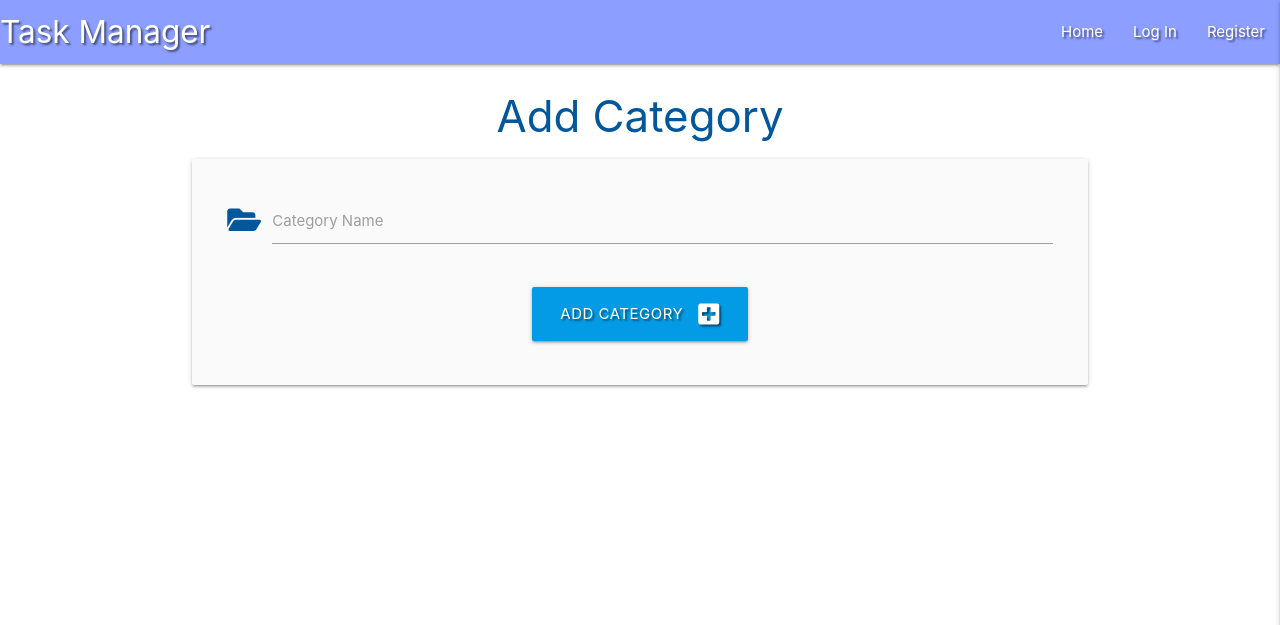
After one commit to ANDREWAHN-UK/Mini-Project-Task-Manager, a Flask app: page /add_category in a window 1280 px wide. The commit adds this page. Shown: the top 625 px of the page. Run offline with Flask 2, Linux system fonts and the light colour scheme; some libraries are stand-ins or nearby versions.

Commit message:
templates - added add_category.html; updated categories.html

```diff
--- /dev/null
+++ b/templates/add_category.html
@@ -0,0 +1,30 @@
+{% extends "base.html" %}
+{% block content %}
+
+    <h3 class="light-blue-text text-darken-4 center-align">Add Category</h3>
+
+    <div class="row card-panel grey lighten-5">
+        <form class="col s12" method="POST" action="{{ url_for('add_category') }}">
+
+            <!-- Category name -->
+            <div class="row">
+                <div class="input-field col s12">
+                    <i class="fas fa-folder-open prefix light-blue-text text-darken-4"></i>
+                    <input id="category_name" name="category_name" minlength="3" maxlength="25"
+                        type="text" class="validate" required>
+                    <label for="category_name">Category Name</label>
+                </div>
+            </div>
+
+            <!-- submit button -->
+            <div class="row">
+                <div class="col s12 center-align">
+                    <button type="submit" class="btn-large light-blue darken-1 text-shadow">
+                        Add Category <i class="fas fa-plus-square right"></i>
+                    </button>
+                </div>
+            </div>
+        </form>
+    </div>
+
+{% endblock %}
```
Also changed, not shown: templates/categories.html (+8 -0 lines).
